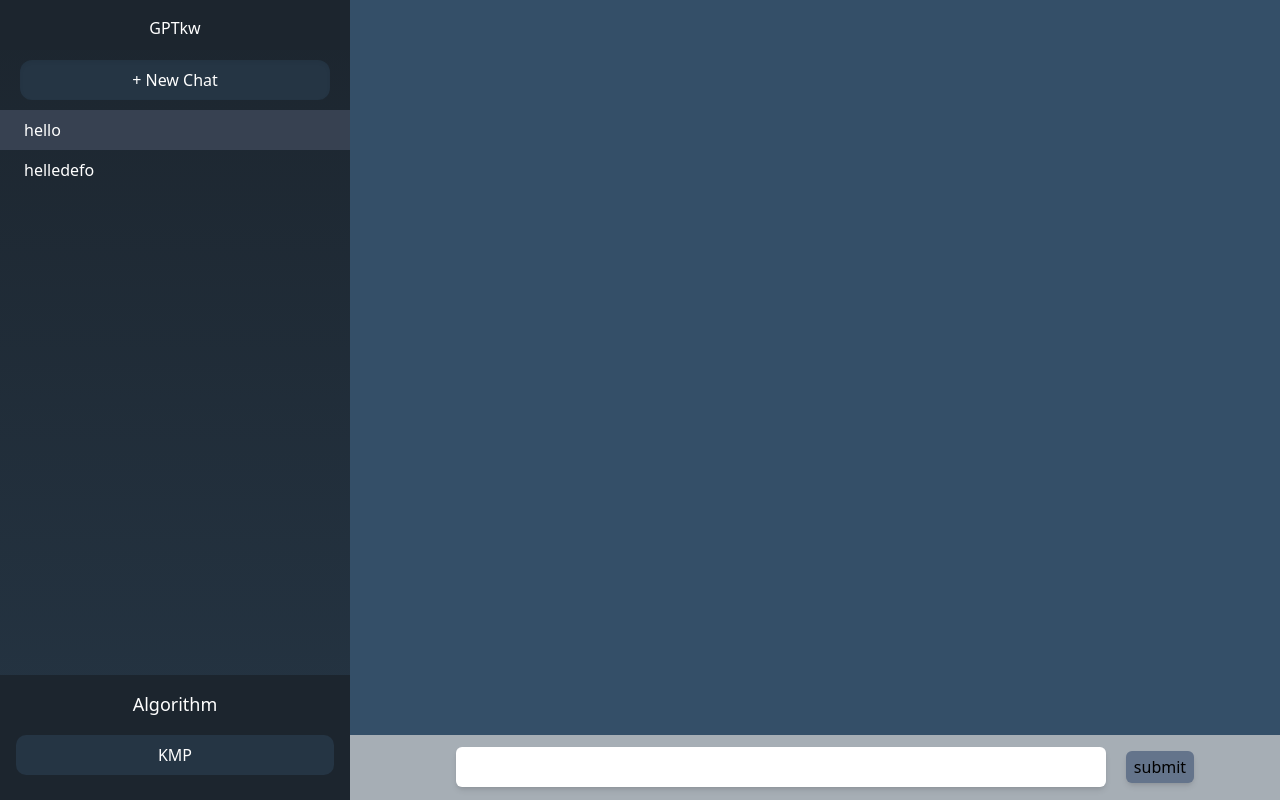
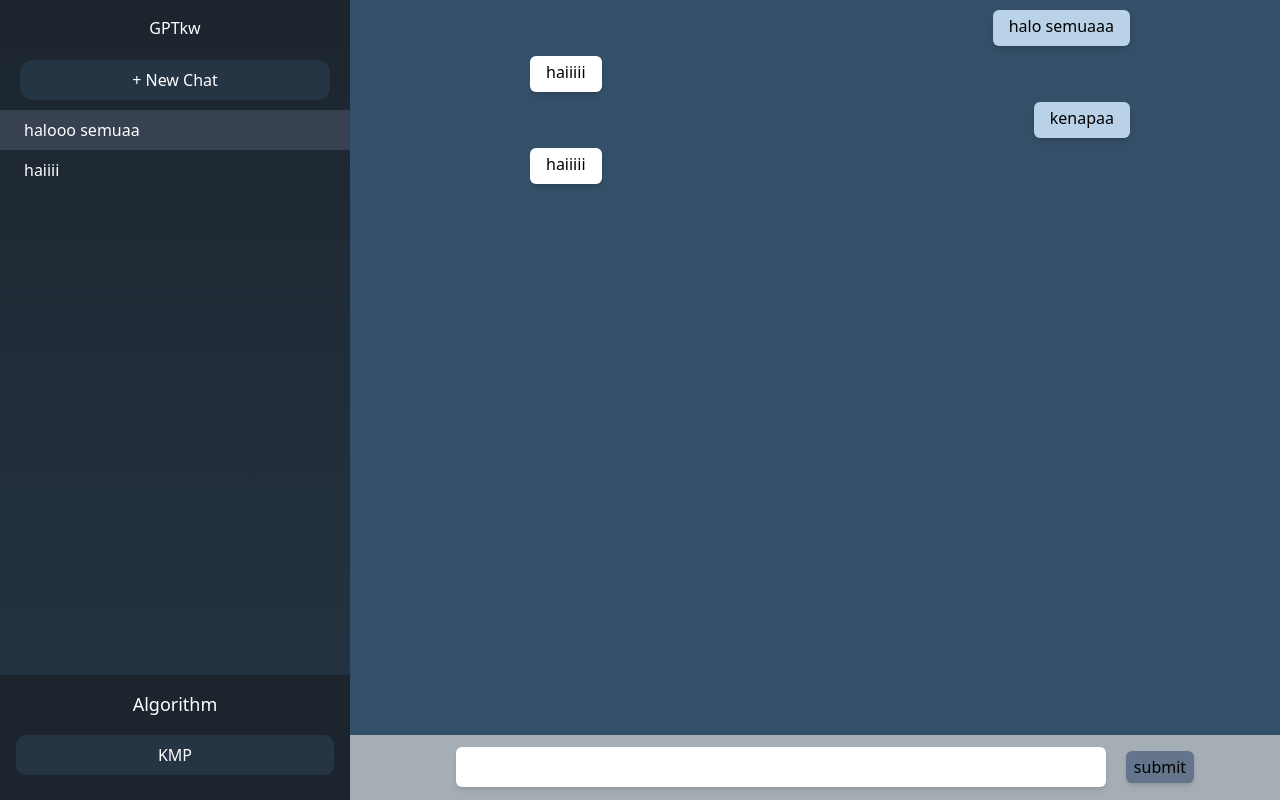
Before and after one commit to munzayanahusn/Tubes3_13521077, a Next.js app in the folder frontend/: page / in a window 1280 px wide. Built offline with nearby package versions, Linux system fonts and the light colour scheme.

Commit message:
history gui

```diff
--- a/frontend/components/Chat/index.tsx
+++ b/frontend/components/Chat/index.tsx
@@ -1,6 +1,7 @@
 import Link from 'next/link'
 import { useState,useEffect,use } from 'react'
-import { useRef } from 'react';
+import { Message } from '../../pages/index';
+import { History } from '../../pages/index';
 
 // let chats = new Map<number, Map<number,string>[]>();
 // let chats = new Map<number,string>([
@@ -8,12 +9,25 @@ import { useRef } from 'react';
 
 // const element = document.getElementById("Scroll");
 // element?.scrollIntoView();
-let allMessages: any[] = [];
 
-export default function Chat({algo}: { algo: string }){
-    const [messages, setMessages] = useState([] as  any[]);
+// let allMessages: Message[] = [];
+
+export default function Chat({algo,messages,setMessages,histories,setHistories,historyID,setHistoryID}:
+    {messages:Message[],setMessages:any,algo:string,histories:History[], setHistories:any,historyID:number,setHistoryID:any}){
+
+        // function messageHandler(){
+        //     for(let i=0;i<histories.length;i++){
+        //         if (histories[i].id==historyID){
+
+        //             allMessages = [...histories[i].chat];
+        //             return histories[i].chat;
+        //         }
+        //     }
+        //     return [];
+        // }
+
+    // const [messages, setMessages] = useState(messageHandler);
     const [message, setMessage] = useState('');
-
     const [response, setResponse] = useState('');
 
     const submit = async (e: { preventDefault: () => void; }) => {
@@ -34,9 +48,16 @@ export default function Chat({algo}: { algo: string }){
                 chatHistory!.scrollTop = chatHistory!.scrollHeight;
             }
             setResponse(data.answer);
-            allMessages.push(['user', message]);
-            allMessages.push(['bot', data.answer]);
+            var allMessages: Message[] = [...messages];
+            allMessages.push({q:message, a:data.answer});
             setMessages(allMessages);
+            var h: History[] = [...histories];
+            for(let i=0;i<h.length;i++){
+                if (h[i].id == historyID){
+                    h[i].chat = [...allMessages]
+                }
+                setHistories(h);
+            }
             setMessage('');
         })
         .catch(err => {
@@ -60,9 +81,13 @@ export default function Chat({algo}: { algo: string }){
                     {messages.map((message) => {
                         return (
                             <div className={'list-group-item list-group-item-action lh-tight h-fit mr-[150px]'}>
-                                <div className='grid grid-cols-1 h-tight my-2'>
-                                <div className={'lh-tight w-thight px-4 py-1 rounded-md shadow-md text-justify mx-w-{500px} '+ (message[0]==='user'? 'bg-blue place-self-end':'bg-white place-self-start')}>
-                                    <div className="col-10 mb-1 small">{message[1]}</div>
+                                <div className='grid grid-cols-1 h-tight my-[10px]'>
+                                <div className={'lh-tight w-thight px-4 py-1 rounded-md shadow-md text-justify mx-w-{500px} bg-blue place-self-end'}>
+                                    <div className="col-10 mb-1 small">{message.q}</div>
+                                </div>
+                                <div className="h-[10px]"></div>
+                                <div className={'lh-tight w-thight px-4 py-1 rounded-md shadow-md text-justify mx-w-{400px} bg-white place-self-start'}>
+                                    <div className="col-10 mb-1 small">{message.a}</div>
                                 </div>
                                 </div>
                             </div>
--- a/frontend/components/Sidebar/components/History/index.tsx
+++ /dev/null
@@ -1,56 +0,0 @@
-import { useState,useEffect } from "react";
-
-
-interface History {
-    id: number;
-    chat: string[][];
-}
-
-let h: History[] = [
-    {id: 0, chat: [['user','hello'],['bot','hello']]},
-    {id: 1, chat: [['user','helledefo'],['bot','helfsdcsdlo']]},
-];
-
-
-export default function History(){
-
-    const [histories, setHistories] = useState(h);
-
-    const [selectedHistory, setSelectedHistory] = useState(histories[0].id);
-
-
-    const addNewChat = async (e: { preventDefault: () => void; }) => {
-        e.preventDefault();
-        var globalHistory: any[] = [...histories];
-        if(histories.length == 10){
-            globalHistory.pop();
-            globalHistory.unshift({id:10,chat:[[]]});
-            setHistories(globalHistory);
-        } else {
-            globalHistory.unshift({id:histories.length,chat:[[]]});
-            setHistories(globalHistory);
-        }
-    }
-
-
-    return (
-        <>
-        <div>
-        <button className="fixed left-[20px] top-[60px] h-[40px] w-[310px] shadow-inner rounded-xl bg-dark text-white hover:bg-slate-700" onClick={addNewChat}>+ New Chat</button>
-        <div className='fixed top-[110px] flex flex-col h-[450px] w-[350px]'>
-            <div className={'list-group-item list-group-item-action lh-tight h-fit'}>
-                {histories.map((history) => {
-                    return (
-                            <div className='grid grid-cols-1 h-tight'>
-                                <button className={'w-[350px] h-[40px] text-white hover:bg-slate-500 text-start px-6 '+ (selectedHistory==history.id? 'bg-gray-700':'')} onClick={() => setSelectedHistory(history.id)}>
-                                {history.chat[0].length==0?"new chat":history.chat[0][1]}</button>
-                            </div>
-                    )})
-                }
-            </div>
-        </div>
-        </div>
-        </>
-
-    )
-}
--- /dev/null
+++ b/frontend/components/Sidebar/components/HistoryTab/index.tsx
@@ -0,0 +1,64 @@
+import { useState,useEffect } from "react";
+import {Message} from '../../../../pages/index'
+import {History} from '../../../../pages/index'
+
+// interface History {
+//     id: number;
+//     chat: string[][];
+// }
+
+// let h: History[] = [
+//     {id: 0, chat: [['user','hello'],['bot','hello']]},
+//     {id: 1, chat: [['user','helledefo'],['bot','helfsdcsdlo']]},
+// ];
+
+
+export default function HistoryTab({messages, setMessages, histories,setHistories,historyID,setHistoryID}:
+    {messages:Message[],setMessages:any; histories:History[], setHistories:any,historyID:number,setHistoryID:any}){
+
+
+    const addNewChat = async (e: { preventDefault: () => void; }) => {
+        e.preventDefault();
+        var globalHistory: any[] = [...histories];
+        if(histories.length == 10){
+            globalHistory.pop();
+            globalHistory.unshift({id:10,chat:[]});
+            setHistories(globalHistory);
+        } else {
+            globalHistory.unshift({id:histories.length,chat:[]});
+            setHistories(globalHistory);
+        }
+    }
+
+    const setSelectedHistory = async (selectedID:number) => {
+        for(let i=0;i<histories.length;i++){
+            if (histories[i].id==selectedID){
+                var h : History[] = [...histories];
+                setMessages(h[i].chat);
+            }
+        }
+        setHistoryID(selectedID);
+    }
+
+
+    return (
+        <>
+        <div>
+        <button className="fixed left-[20px] top-[60px] h-[40px] w-[310px] shadow-inner rounded-xl bg-dark text-white hover:bg-slate-700" onClick={addNewChat}>+ New Chat</button>
+        <div className='fixed top-[110px] flex flex-col h-[450px] w-[350px]'>
+            <div className={'list-group-item list-group-item-action lh-tight h-fit'}>
+                {histories.map((history) => {
+                    return (
+                            <div className='grid grid-cols-1 h-tight'>
+                                <button className={'w-[350px] h-[40px] truncate text-white hover:bg-slate-500 text-start px-6 '+ (historyID==history.id? 'bg-gray-700':'')} onClick={() => {setSelectedHistory(history.id)}}>
+                                {history.chat.length==0?"new chat":history.chat[0].q}</button>
+                            </div>
+                    )})
+                }
+            </div>
+        </div>
+        </div>
+        </>
+
+    )
+}
--- a/frontend/components/Sidebar/index.tsx
+++ b/frontend/components/Sidebar/index.tsx
@@ -1,18 +1,21 @@
 import Link from 'next/link'
 import Logo from './components/Logo'
 import Algorithm from './components/Algorithm'
-import History from './components/History'
+import HistoryTab from './components/HistoryTab'
+import {Message} from '../../pages/index'
+import {History} from '../../pages/index'
 import { useState } from 'react'
 
 
-export default function Sidebar({algo,setAlgo}: { algo: string, setAlgo: any }){
+export default function Sidebar({algo,setAlgo, messages, setMessages, histories,setHistories,historyID,setHistoryID}:
+    { algo: string, setAlgo: any, messages:Message[], setMessages:any, histories:History[], setHistories:any,historyID:number,setHistoryID:any}){
 
     return (
         <div className='fixed bg-'>
             <div className='h-screen grid grid-cols-1 content-between bg-gradient-to-b from-black to-dark'>
                 <div><Logo/></div>
-                <div><History/></div>
-                <div className="bottom-0"><Algorithm algo={algo} setAlgo={setAlgo}/></div>
+                <div><HistoryTab messages={messages} setMessages={setMessages} histories={histories} setHistories={setHistories} historyID={historyID} setHistoryID={setHistoryID}/></div>
+                <div className="bottom-0"><Algorithm algo={algo} setAlgo={setAlgo} /></div>
             </div>
         </div>
 
--- a/frontend/pages/index.tsx
+++ b/frontend/pages/index.tsx
@@ -2,9 +2,30 @@ import Sidebar from '../components/Sidebar'
 import Chat from '../components/Chat'
 import { useState } from 'react';
 
+export interface Message {
+    q:string; a:string;
+}
+
+let message1 : Message[] = [{q:"halo semuaaa",a:"haiiiii"},{q:"kenapaa",a:"haiiiii"}];
+
+export interface History {
+  id: number;
+  chat: Message[];
+}
+
+let h: History[] = [
+  {id: 0, chat: [{q:'halooo semuaa',a:'hello'},{q:'fsfwr',a:'hello'}]},
+  {id: 1, chat: [{q:'haiiii',a:'helledefo'},{q:'sdfsdfsd',a:'helfsdcsdlo'}]},
+];
+
 
 export default function Home() {
   const [algo, setAlgo] = useState("KMP");
+  // const [message, setMessage] = useState([] as Message[]);
+  const [messages, setMessages] = useState(message1);
+  const [histories,setHistories] = useState(h);
+  const [historyID,setHistoryID] = useState(histories[0].id);
+
 
   // const handleAlgo = (e: { target: { value: any; }; }) => {
   //   setAlgo(e.target.value);
@@ -12,8 +33,8 @@ export default function Home() {
 
   return (
     <div className="App">
-      <Chat algo={algo}/>
-      <Sidebar algo={algo} setAlgo={setAlgo}/>
+      <Chat algo={algo} messages={messages} setMessages={setMessages} histories={histories} setHistories={setHistories} historyID={historyID} setHistoryID={setHistoryID}/>
+      <Sidebar algo={algo} messages={messages} setMessages={setMessages} setAlgo={setAlgo} histories={histories} setHistories={setHistories} historyID={historyID} setHistoryID={setHistoryID}/>
     </div>
   )
 }
```
